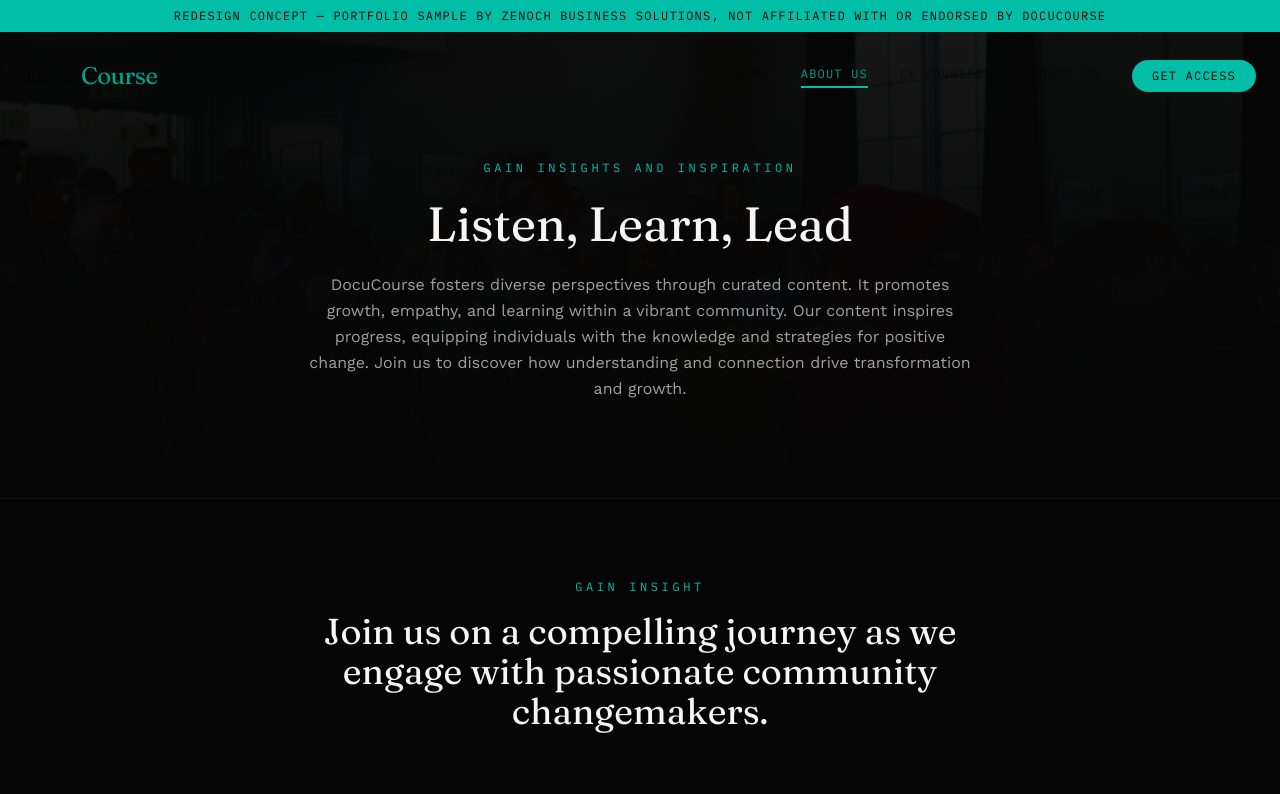
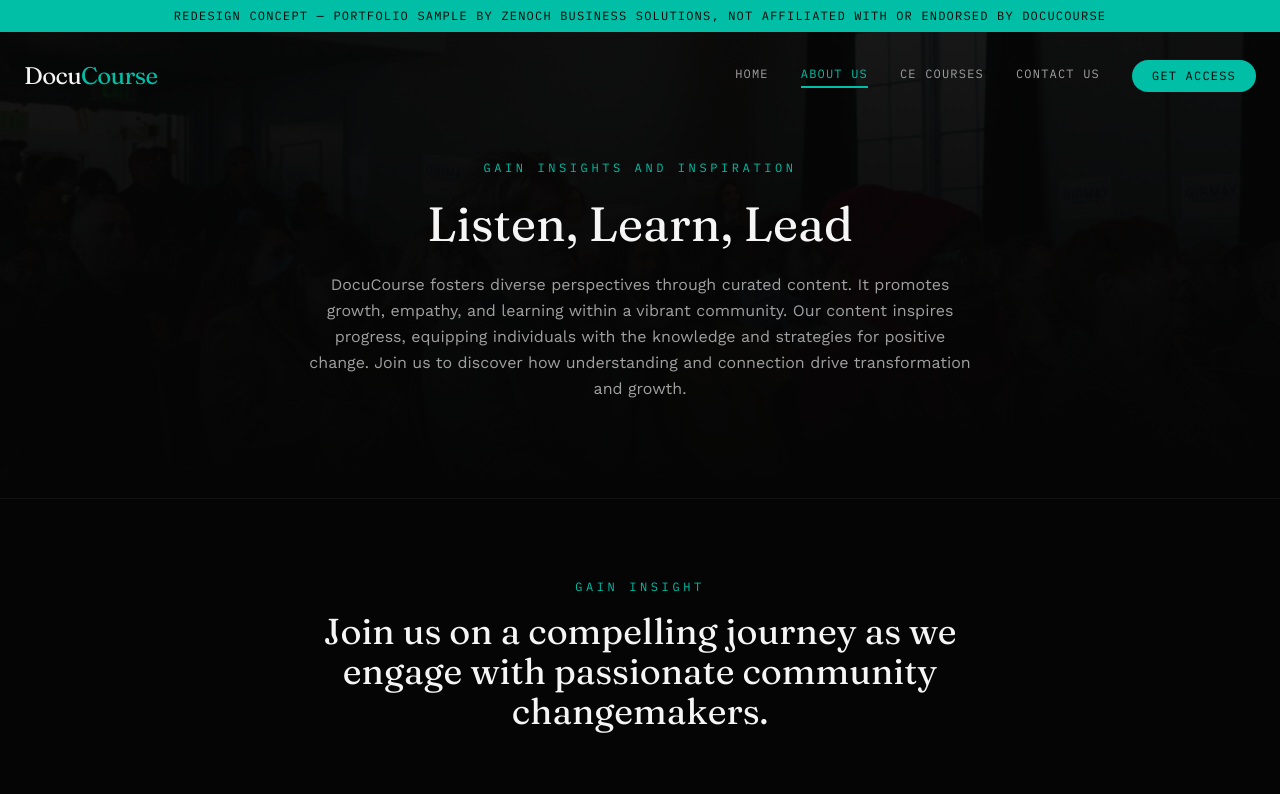
Before and after one commit to zenochsolutions-coding/docucourse-redesign, a React (Vite) app: page /about in a window 1280 px wide. Shown: the top 794 px of the page. Built offline with nearby package versions, Linux system fonts and the light colour scheme.

Commit message:
WCAG AA contrast fixes: header text/accent reliability, testimonial section colors, brighter rust indicator

```diff
--- a/src/components/ExpandingHero.jsx
+++ b/src/components/ExpandingHero.jsx
@@ -35,6 +35,9 @@
             style={{ opacity: overlayOpacity }}
             className="absolute inset-0 bg-gradient-to-t from-ink via-ink/60 to-ink/20"
           />
+          {/* Fixed light scrim behind the header band only, so header text contrast
+              never depends on the exact photo content underneath it */}
+          <div className="absolute top-0 left-0 right-0 h-40 bg-gradient-to-b from-paper/75 to-transparent pointer-events-none" />
         </motion.div>
 
         <motion.div style={{ y: textY }} className="relative z-10 mx-auto max-w-4xl px-6 text-center">
--- a/src/components/Header.jsx
+++ b/src/components/Header.jsx
@@ -1,5 +1,5 @@
 import { useEffect, useState } from 'react'
-import { NavLink } from 'react-router-dom'
+import { NavLink, useLocation } from 'react-router-dom'
 import { motion, AnimatePresence } from 'framer-motion'
 
 const LINKS = [
@@ -12,6 +12,7 @@
 export default function Header() {
   const [scrolled, setScrolled] = useState(false)
   const [open, setOpen] = useState(false)
+  const { pathname } = useLocation()
 
   useEffect(() => {
     const onScroll = () => setScrolled(window.scrollY > 24)
@@ -20,12 +21,22 @@
     return () => window.removeEventListener('scroll', onScroll)
   }, [])
 
-  // Text/icon colors flip based on background state
-  const textColor = scrolled ? 'text-paper' : 'text-ink'
-  const textDimColor = scrolled ? 'text-paper-dim' : 'text-ink/70'
-  const hoverColor = scrolled ? 'hover:text-paper' : 'hover:text-ink'
-  const accentColor = scrolled ? 'text-amber' : 'text-amber-dim'
-  const barColor = scrolled ? 'bg-paper' : 'bg-ink'
+  // Only the Home hero photo is light enough for dark header text.
+  // Every other page's top section is dark (dim hero overlay or plain
+  // dark background), so light text is correct there even before scrolling.
+  const overLightBg = pathname === '/' && !scrolled
+
+  const textColor = overLightBg ? 'text-ink' : 'text-paper'
+  const textDimColor = overLightBg ? 'text-ink/70' : 'text-paper-dim'
+  const hoverColor = overLightBg ? 'hover:text-ink' : 'hover:text-paper'
+  // Teal accent can't reliably hit 4.5:1 at small (12px) nav text size even
+  // with a scrim behind a photo, so the active/accent nav state falls back to
+  // solid ink (bold, for a visual cue) over the light hero. The logo mark is
+  // large enough (24px) that amber-dim still clears 3:1 there, so it keeps
+  // its color for brand consistency.
+  const accentColor = overLightBg ? 'text-ink font-semibold' : 'text-amber'
+  const logoAccentColor = overLightBg ? 'text-amber-dim' : 'text-amber'
+  const barColor = overLightBg ? 'bg-ink' : 'bg-paper'
 
   return (
     <header
@@ -34,7 +45,7 @@
     >
       <div className="mx-auto max-w-7xl px-6 flex items-center justify-between">
         <NavLink to="/" className={`font-display text-2xl tracking-tight transition-colors duration-300 ${textColor}`}>
-          Docu<span className={`transition-colors duration-300 ${accentColor}`}>Course</span>
+          Docu<span className={`transition-colors duration-300 ${logoAccentColor}`}>Course</span>
         </NavLink>
 
         <nav className="hidden md:flex items-center gap-8 font-mono text-xs uppercase tracking-widest">
--- a/src/index.css
+++ b/src/index.css
@@ -11,7 +11,8 @@
   --color-paper-dim: #A0A0A0;
   --color-amber: #00BFA6;
   --color-amber-dim: #00A390;
-  --color-rust: #D64550;
+  --color-amber-deep: #00695C;
+  --color-rust: #E05563;
   --color-slate: #6B7172;
   --color-slate-bright: #2DD4BF;
   --color-mint: #66FFE6;
--- a/src/pages/Home.jsx
+++ b/src/pages/Home.jsx
@@ -182,18 +182,18 @@
       <section className="py-24 bg-paper text-ink">
         <div className="mx-auto max-w-5xl px-6">
           <Reveal className="text-center mb-16">
-            <p className="font-mono text-xs uppercase tracking-[0.3em] text-amber-dim mb-4">Testimonials</p>
+            <p className="font-mono text-xs uppercase tracking-[0.3em] text-amber-deep mb-4">Testimonials</p>
             <h2 className="font-display text-3xl sm:text-4xl">Here&rsquo;s What People Are Saying About DocuCourse</h2>
           </Reveal>
           <div className="grid md:grid-cols-3 gap-8">
             {TESTIMONIALS.map((t, i) => (
               <Reveal key={t.name} delay={i * 0.1}>
                 <blockquote className="h-full flex flex-col rounded-2xl border border-ink/10 bg-white p-8 shadow-sm">
-                  <span className="font-display text-5xl text-amber leading-none mb-4">&ldquo;</span>
+                  <span className="font-display text-5xl text-amber-deep leading-none mb-4">&ldquo;</span>
                   <p className="text-ink/70 text-sm leading-relaxed flex-1">{t.quote}</p>
                   <footer className="mt-6 font-mono text-xs uppercase tracking-widest">
                     <div className="text-ink">{t.name}</div>
-                    <div className="text-amber-dim mt-1">{t.role}</div>
+                    <div className="text-amber-deep mt-1">{t.role}</div>
                     <div className="text-ink/50">{t.org}</div>
                   </footer>
                 </blockquote>
```
